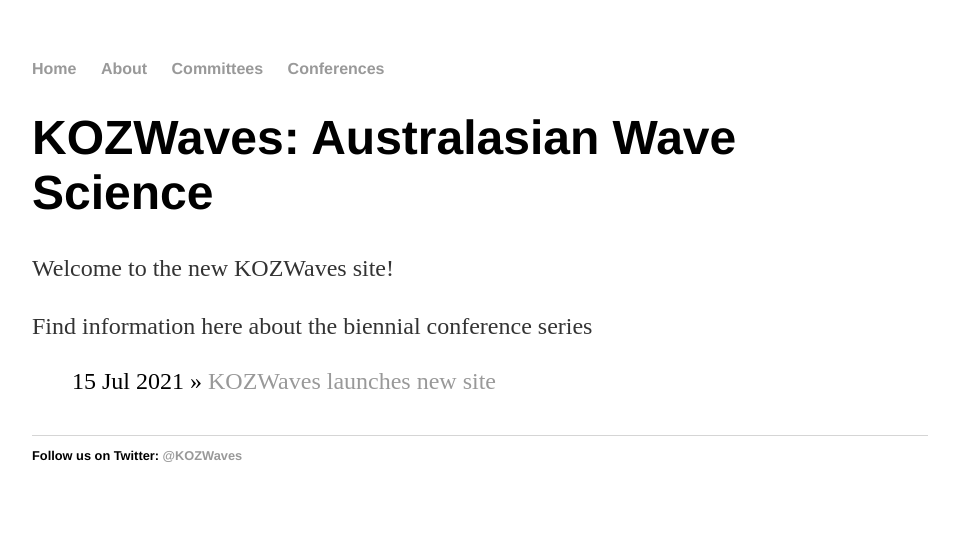
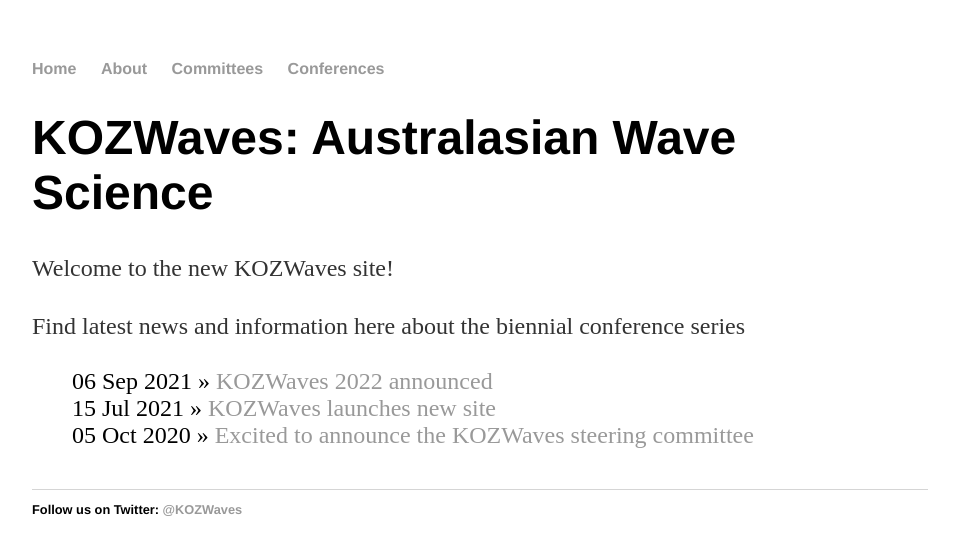
Before and after one commit to kozwaves/kozwaves.github.io, a Jekyll site: the page built from index.html, in a window 1280 px wide. Shown: the top 555 px of the page, without its empty margins (160-1119 px from the left). Built offline with Jekyll 4.4.1, drawn with Linux system fonts in a browser that asks for light colours.

Commit message:
posts added

```diff
--- /dev/null
+++ b/_posts/2020-10-05-steering-committee.md
@@ -0,0 +1,7 @@
+---
+layout: post
+title: "Excited to announce the KOZWaves steering committee"
+date: 2020-10-05
+---
+
+See <a href="https://kozwaves.github.io/Committees/" style="color: black; text-decoration: underline;">here</a>.
--- a/index.html
+++ b/index.html
@@ -7,7 +7,7 @@
 
 	<p>Welcome to the new KOZWaves site!</p>
 
-	<p>Find information here about the biennial conference series</p>
+	<p>Find latest news and information here about the biennial conference series</p>
 
 </div><!-- /.blurb -->
 
```
Also changed, not shown: _posts/2021-09-06-kozwaves-2022.md (added, +18 -0 lines).
